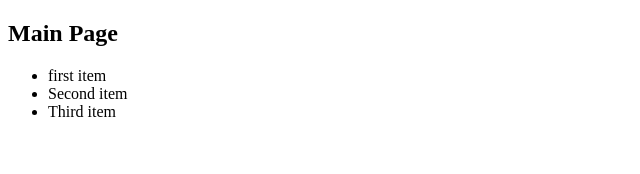
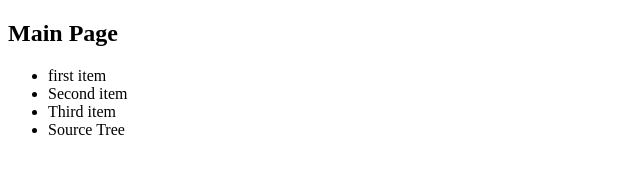
Before and after one commit to jspark922/Git-Basic, a plain HTML site: page index.html in a window 1280 px wide. Shown: the full height of the page, 0-640 px from the left. Drawn offline with Linux system fonts and the light colour scheme.

Commit message:
index.html source tree item add

```diff
--- a/index.html
+++ b/index.html
@@ -12,6 +12,7 @@
         <li>first item</li>
         <li>Second item</li>
         <li>Third item</li>
+        <li>Source Tree</li>
     </ul>
 </body>
 </html>
```
